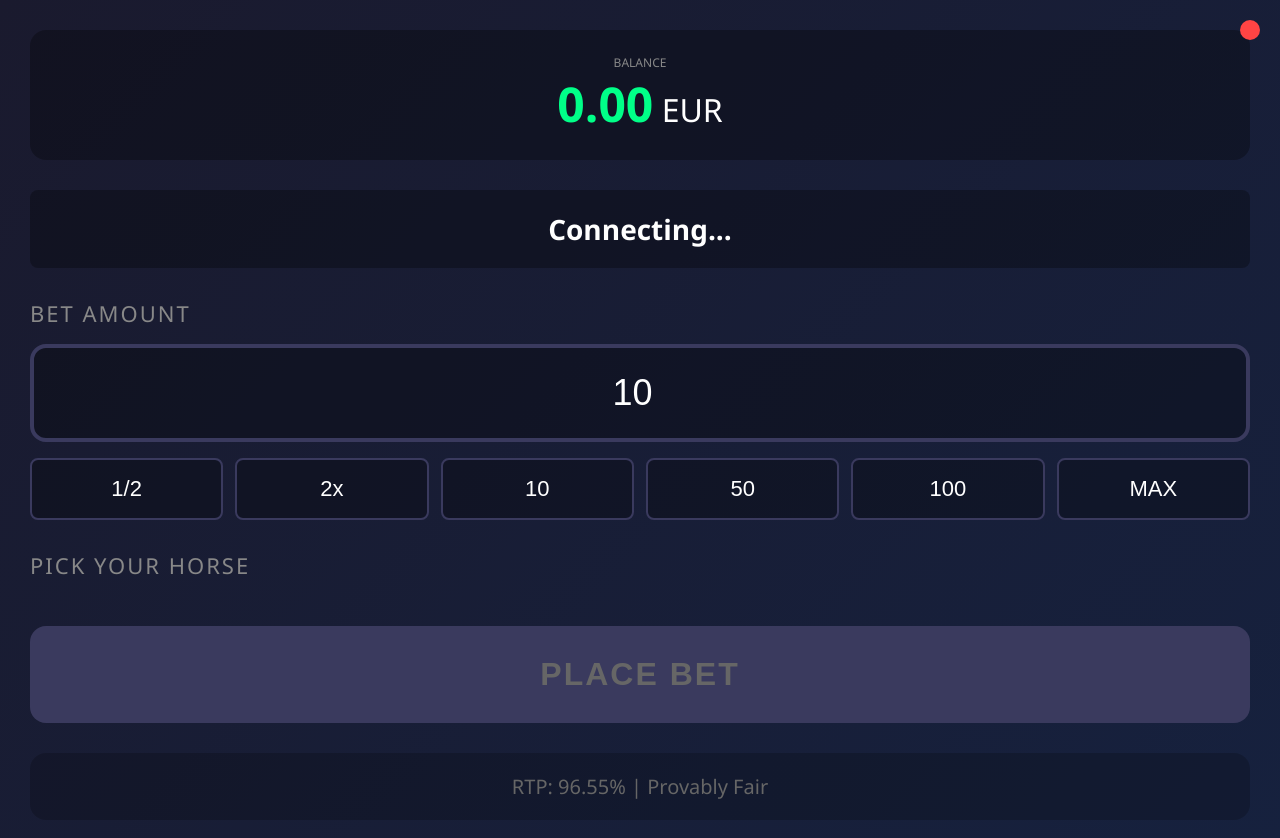
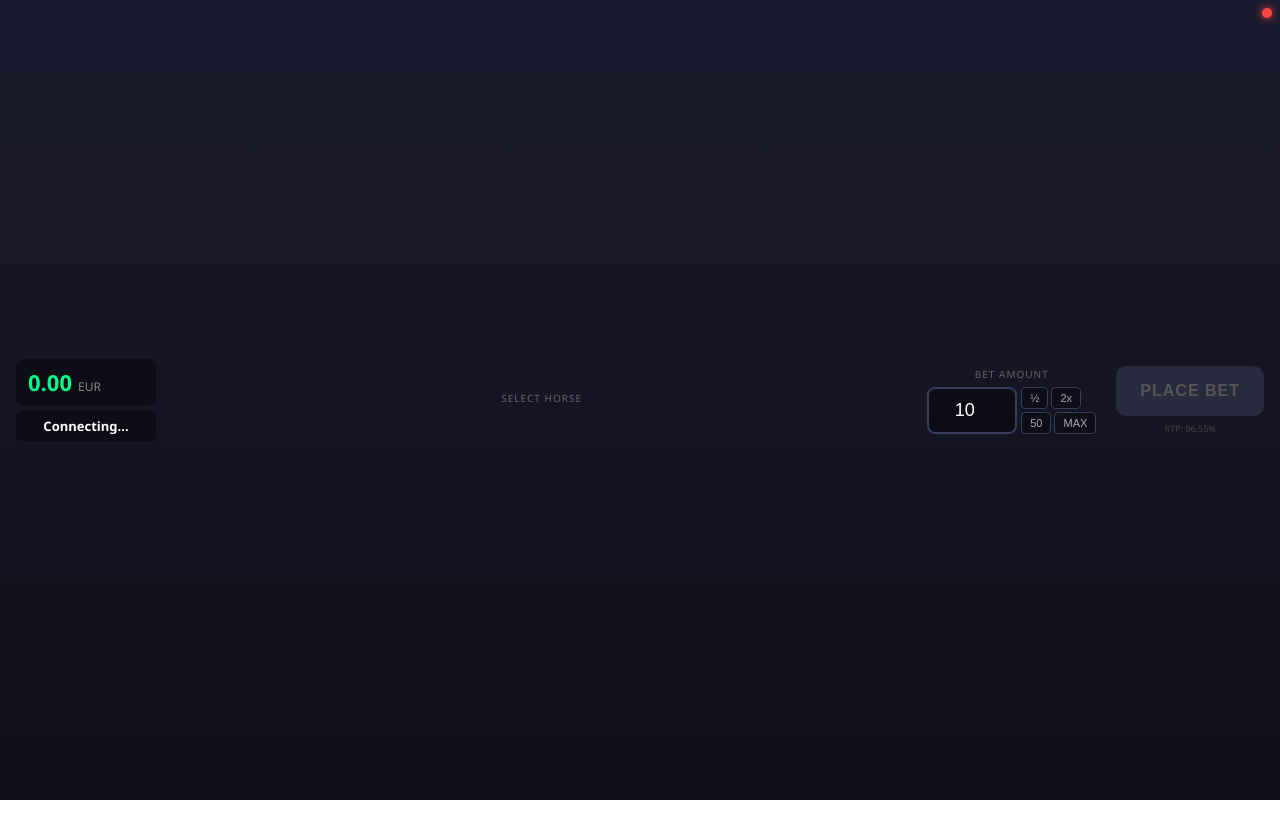
Before and after one commit to StoianDardzhikov/horse-game, a website: page frontend/controls-iframe/index.html in a window 1280 px wide. After the commit the page ends 800 px from the top, so only its background shows below. Drawn offline with nearby package versions, Linux system fonts and the light colour scheme; files whose address does not match are found by name.

Commit message:
make bar horizontal

```diff
--- a/frontend/controls-iframe/index.html
+++ b/frontend/controls-iframe/index.html
@@ -11,78 +11,181 @@
         box-sizing: border-box;
       }
       body {
-        background: linear-gradient(135deg, #1a1a2e 0%, #16213e 100%);
+        background: linear-gradient(180deg, #1a1a2e 0%, #0f0f1a 100%);
         color: #fff;
         font-family: "Segoe UI", Tahoma, Geneva, Verdana, sans-serif;
-        padding: 30px;
-        min-height: 100vh;
+        padding: 12px 16px;
+        height: 100vh;
+        display: flex;
+        align-items: center;
       }
       #connection-status {
         position: absolute;
-        top: 20px;
-        right: 20px;
-        width: 20px;
-        height: 20px;
+        top: 8px;
+        right: 8px;
+        width: 10px;
+        height: 10px;
         border-radius: 50%;
       }
       .connected {
         background: #00ff88;
+        box-shadow: 0 0 8px #00ff88;
       }
       .disconnected {
         background: #ff4444;
+        box-shadow: 0 0 8px #ff4444;
+      }
+
+      .main-container {
+        display: flex;
+        flex-direction: row;
+        gap: 20px;
+        width: 100%;
+        align-items: center;
+      }
+
+      /* Left: Balance & Status */
+      .info-panel {
+        display: flex;
+        flex-direction: column;
+        gap: 6px;
+        min-width: 140px;
       }
 
       .balance-display {
-        font-size: 32px;
-        margin-bottom: 30px;
-        padding: 24px;
-        background: rgba(0, 0, 0, 0.3);
-        border-radius: 16px;
-        text-align: center;
+        display: flex;
+        align-items: baseline;
+        gap: 6px;
+        background: rgba(0, 0, 0, 0.4);
+        padding: 8px 12px;
+        border-radius: 8px;
+      }
+      .balance-label {
+        font-size: 10px;
+        color: #666;
+        text-transform: uppercase;
       }
       .balance-amount {
         color: #00ff88;
         font-weight: bold;
-        font-size: 48px;
+        font-size: 22px;
+      }
+      .currency {
+        color: #888;
+        font-size: 12px;
       }
 
       .round-status {
-        font-size: 28px;
-        padding: 20px 24px;
-        background: rgba(0, 0, 0, 0.3);
-        border-radius: 8px;
-        margin-bottom: 30px;
+        font-size: 13px;
+        padding: 6px 12px;
+        background: rgba(0, 0, 0, 0.4);
+        border-radius: 6px;
         text-align: center;
         font-weight: bold;
+        white-space: nowrap;
       }
       .round-status.betting {
-        background: rgba(0, 255, 136, 0.2);
+        background: rgba(0, 255, 136, 0.15);
         color: #00ff88;
+        border: 1px solid rgba(0, 255, 136, 0.3);
       }
       .round-status.running {
-        background: rgba(255, 204, 0, 0.2);
+        background: rgba(255, 204, 0, 0.15);
         color: #ffcc00;
+        border: 1px solid rgba(255, 204, 0, 0.3);
+      }
+
+      /* Center: Horse Selection */
+      .horse-panel {
+        flex: 1;
+        display: flex;
+        flex-direction: column;
+        gap: 4px;
       }
 
       .section-label {
-        font-size: 22px;
-        color: #888;
-        margin-bottom: 16px;
+        font-size: 10px;
+        color: #666;
         text-transform: uppercase;
-        letter-spacing: 2px;
+        letter-spacing: 1px;
+        text-align: center;
       }
 
-      .bet-section {
-        margin-bottom: 30px;
+      .horse-selection {
+        display: flex;
+        flex-direction: row;
+        gap: 8px;
+      }
+      .horse-btn {
+        flex: 1;
+        padding: 8px 6px;
+        border: 2px solid rgba(255,255,255,0.1);
+        border-radius: 10px;
+        background: rgba(0, 0, 0, 0.3);
+        color: #fff;
+        cursor: pointer;
+        transition: all 0.15s;
+        text-align: center;
+        display: flex;
+        flex-direction: column;
+        justify-content: center;
+        align-items: center;
+        gap: 2px;
+      }
+      .horse-btn:hover {
+        background: rgba(255, 255, 255, 0.05);
+        border-color: rgba(255,255,255,0.2);
+        transform: translateY(-2px);
+      }
+      .horse-btn.selected {
+        border-color: #00ff88;
+        background: rgba(0, 255, 136, 0.15);
+        box-shadow: 0 0 12px rgba(0, 255, 136, 0.2);
+      }
+      .horse-btn:disabled {
+        opacity: 0.4;
+        cursor: not-allowed;
+        transform: none;
+      }
+      .horse-btn .horse-number {
+        font-size: 9px;
+        opacity: 0.5;
+      }
+      .horse-btn .horse-name {
+        font-weight: 600;
+        font-size: 12px;
+        white-space: nowrap;
+        overflow: hidden;
+        text-overflow: ellipsis;
+        max-width: 100%;
+      }
+      .horse-btn .horse-odds {
+        font-size: 18px;
+        font-weight: bold;
+        color: #00ff88;
+      }
+
+      /* Right: Bet Controls */
+      .bet-panel {
+        display: flex;
+        flex-direction: column;
+        gap: 6px;
+        min-width: 160px;
+      }
+
+      .bet-input-row {
+        display: flex;
+        gap: 4px;
+        align-items: stretch;
       }
 
       .bet-input {
-        width: 100%;
-        padding: 24px;
-        font-size: 36px;
-        background: rgba(0, 0, 0, 0.3);
-        border: 4px solid #3a3a5e;
-        border-radius: 16px;
+        width: 90px;
+        padding: 8px;
+        font-size: 18px;
+        background: rgba(0, 0, 0, 0.4);
+        border: 2px solid #3a3a5e;
+        border-radius: 8px;
         color: #fff;
         outline: none;
         text-align: center;
@@ -91,162 +194,124 @@
         border-color: #00ff88;
       }
       .bet-input:disabled {
-        opacity: 0.5;
+        opacity: 0.4;
       }
 
       .quick-bets {
         display: flex;
-        gap: 12px;
-        margin-top: 16px;
-        flex-wrap: wrap;
+        gap: 3px;
+        flex-direction: column;
       }
       .quick-bet-btn {
-        flex: 1;
-        min-width: 80px;
-        padding: 16px 8px;
+        padding: 4px 8px;
         background: rgba(0, 0, 0, 0.3);
-        border: 2px solid #3a3a5e;
-        border-radius: 8px;
-        color: #fff;
+        border: 1px solid #3a3a5e;
+        border-radius: 4px;
+        color: #aaa;
         cursor: pointer;
-        font-size: 22px;
-        transition: all 0.2s;
+        font-size: 11px;
+        transition: all 0.15s;
       }
       .quick-bet-btn:hover {
-        background: rgba(0, 255, 136, 0.2);
+        background: rgba(0, 255, 136, 0.15);
         border-color: #00ff88;
+        color: #fff;
       }
       .quick-bet-btn:disabled {
-        opacity: 0.5;
+        opacity: 0.4;
         cursor: not-allowed;
       }
 
-      .horse-selection {
-        display: grid;
-        grid-template-columns: repeat(2, 1fr);
-        gap: 16px;
-        margin-bottom: 30px;
-      }
-      .horse-btn {
-        padding: 24px 16px;
-        font-size: 24px;
-        border: 4px solid transparent;
-        border-radius: 16px;
-        background: rgba(0, 0, 0, 0.3);
-        color: #fff;
-        cursor: pointer;
-        transition: all 0.2s;
-        text-align: center;
-      }
-      .horse-btn:hover {
-        transform: translateY(-4px);
-      }
-      .horse-btn.selected {
-        border-color: #00ff88;
-        background: rgba(0, 255, 136, 0.2);
-      }
-      .horse-btn:disabled {
-        opacity: 0.5;
-        cursor: not-allowed;
-        transform: none;
-      }
-      .horse-btn .horse-name {
-        font-weight: bold;
-        margin-bottom: 6px;
-        white-space: nowrap;
-        overflow: hidden;
-        text-overflow: ellipsis;
-      }
-      .horse-btn .horse-odds {
-        font-size: 32px;
-        font-weight: bold;
-      }
-      .horse-btn .horse-number {
-        font-size: 18px;
-        opacity: 0.7;
+      .quick-bets-row {
+        display: flex;
+        gap: 3px;
       }
 
-      .action-btn {
-        width: 100%;
-        padding: 30px;
-        font-size: 32px;
+      /* Place Bet Button */
+      .action-panel {
+        display: flex;
+        flex-direction: column;
+        gap: 6px;
+        min-width: 140px;
+      }
+
+      .bet-btn {
+        padding: 16px 24px;
+        font-size: 16px;
         font-weight: bold;
         border: none;
-        border-radius: 16px;
+        border-radius: 10px;
         cursor: pointer;
-        transition: all 0.2s;
+        transition: all 0.15s;
         text-transform: uppercase;
-        letter-spacing: 2px;
-      }
-      .bet-btn {
+        letter-spacing: 1px;
         background: linear-gradient(135deg, #00ff88 0%, #00cc6a 100%);
         color: #000;
       }
-      .bet-btn:hover {
-        transform: translateY(-4px);
-        box-shadow: 0 10px 40px rgba(0, 255, 136, 0.4);
+      .bet-btn:hover:not(:disabled) {
+        transform: translateY(-2px);
+        box-shadow: 0 6px 20px rgba(0, 255, 136, 0.4);
       }
       .bet-btn:disabled {
-        background: #3a3a5e;
-        color: #666;
+        background: #2a2a3e;
+        color: #555;
         cursor: not-allowed;
         transform: none;
         box-shadow: none;
       }
 
       .current-bet {
-        padding: 24px;
-        background: rgba(255, 204, 0, 0.2);
-        border: 2px solid #ffcc00;
-        border-radius: 16px;
-        margin-top: 30px;
+        padding: 8px 10px;
+        background: rgba(255, 204, 0, 0.15);
+        border: 1px solid rgba(255, 204, 0, 0.3);
+        border-radius: 8px;
         text-align: center;
+      }
+      .current-bet-label {
+        font-size: 9px;
+        color: #999;
+        text-transform: uppercase;
       }
       .current-bet-amount {
         color: #ffcc00;
         font-weight: bold;
-        font-size: 36px;
+        font-size: 16px;
       }
       .current-bet-horse {
-        margin-top: 10px;
-        font-size: 26px;
+        font-size: 11px;
+        color: #ccc;
       }
 
       .status-message {
-        padding: 24px;
-        border-radius: 16px;
-        margin-top: 30px;
+        padding: 8px 10px;
+        border-radius: 8px;
         text-align: center;
         display: none;
-        font-weight: bold;
-        font-size: 24px;
+        font-weight: 600;
+        font-size: 12px;
       }
       .status-success {
-        background: rgba(0, 255, 136, 0.2);
-        border: 2px solid #00ff88;
+        background: rgba(0, 255, 136, 0.15);
+        border: 1px solid rgba(0, 255, 136, 0.3);
         color: #00ff88;
         display: block;
       }
       .status-error {
-        background: rgba(255, 68, 68, 0.2);
-        border: 2px solid #ff4444;
+        background: rgba(255, 68, 68, 0.15);
+        border: 1px solid rgba(255, 68, 68, 0.3);
         color: #ff4444;
         display: block;
       }
       .status-info {
-        background: rgba(68, 136, 255, 0.2);
-        border: 2px solid #4488ff;
+        background: rgba(68, 136, 255, 0.15);
+        border: 1px solid rgba(68, 136, 255, 0.3);
         color: #4488ff;
         display: block;
       }
 
       .rtp-info {
-        margin-top: 30px;
-        padding: 20px;
-        background: rgba(0, 0, 0, 0.2);
-        border-radius: 16px;
-        font-size: 20px;
-        color: #666;
+        font-size: 9px;
+        color: #444;
         text-align: center;
       }
     </style>
@@ -254,54 +319,64 @@
   <body>
     <div id="connection-status" class="disconnected"></div>
 
+    <div class="main-container">
+      <!-- Left: Balance & Status -->
+      <div class="info-panel">
         <div class="balance-display">
-      <div style="font-size: 12px; color: #888;">BALANCE</div>
           <span class="balance-amount" id="balance">0.00</span>
-      <span id="currency">EUR</span>
+          <span class="currency" id="currency">EUR</span>
+        </div>
+        <div class="round-status" id="round-status">Connecting...</div>
       </div>
 
-    <div class="round-status" id="round-status">Connecting...</div>
+      <!-- Center: Horse Selection -->
+      <div class="horse-panel">
+        <div class="section-label">Select Horse</div>
+        <div class="horse-selection" id="horse-selection">
+          <!-- Horses will be generated by JS -->
+        </div>
+      </div>
 
-    <div class="bet-section">
+      <!-- Right: Bet Amount -->
+      <div class="bet-panel">
         <div class="section-label">Bet Amount</div>
+        <div class="bet-input-row">
           <input
             type="number"
             id="bet-amount"
             class="bet-input"
-        placeholder="Enter bet amount"
+            placeholder="10"
             min="1"
             step="1"
             value="10"
           />
           <div class="quick-bets">
-        <button class="quick-bet-btn" data-action="half">1/2</button>
+            <div class="quick-bets-row">
+              <button class="quick-bet-btn" data-action="half">½</button>
               <button class="quick-bet-btn" data-action="double">2x</button>
-        <button class="quick-bet-btn" data-value="10">10</button>
+            </div>
+            <div class="quick-bets-row">
               <button class="quick-bet-btn" data-value="50">50</button>
-        <button class="quick-bet-btn" data-value="100">100</button>
               <button class="quick-bet-btn" data-action="max">MAX</button>
             </div>
           </div>
-
-    <div class="bet-section">
-      <div class="section-label">Pick Your Horse</div>
-      <div class="horse-selection" id="horse-selection">
-        <!-- Horses will be generated by JS -->
         </div>
       </div>
 
-    <button id="bet-btn" class="action-btn bet-btn" disabled>Place Bet</button>
+      <!-- Far Right: Action -->
+      <div class="action-panel">
+        <button id="bet-btn" class="bet-btn" disabled>Place Bet</button>
 
         <div id="current-bet" class="current-bet" style="display: none;">
-      <div>Your Bet</div>
+          <div class="current-bet-label">Your Bet</div>
           <div class="current-bet-amount" id="current-bet-amount">0.00</div>
           <div class="current-bet-horse" id="current-bet-horse"></div>
         </div>
 
         <div id="status-message" class="status-message"></div>
 
-    <div class="rtp-info">
-      RTP: 96.55% | Provably Fair
+        <div class="rtp-info">RTP: 96.55%</div>
+      </div>
     </div>
 
     <script src="/horses/socket.io/socket.io.js"></script>
```
Lines whose indentation alone changed are shown as unchanged.
